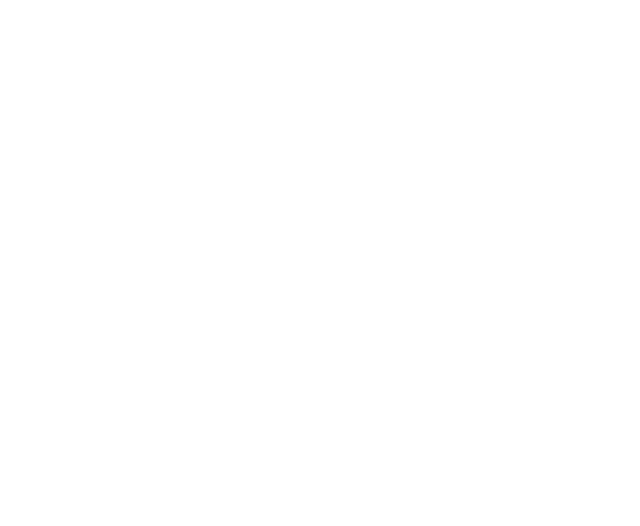
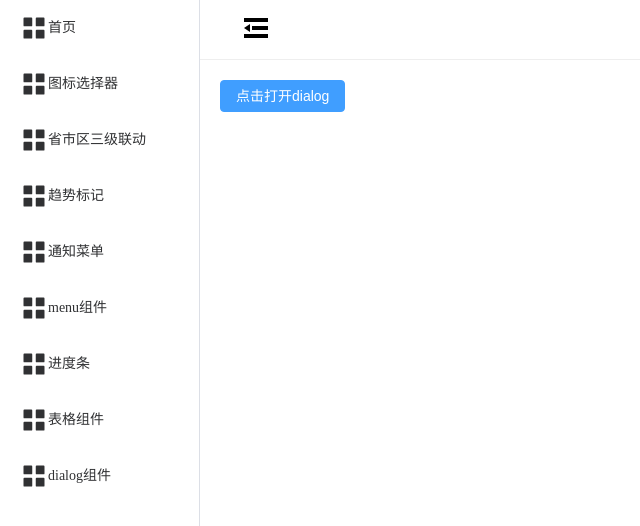
Before and after one commit to yjm020811/jm-ui, a Vue app: page /dialog in a window 1280 px wide. Before the commit this address had no page. Shown: the top 526 px of the page, without its empty margins (0-640 px from the left). Built offline with nearby package versions, Linux system fonts and the light colour scheme.

Commit message:
封装dialog

```diff
--- /dev/null
+++ b/src/components/MyDialog/index.vue
@@ -0,0 +1,81 @@
+<template>
+  <el-button :type="btnType" @click="dialogVisible = true">
+    {{ btnName }}
+  </el-button>
+
+  <el-dialog v-bind="$attrs" v-model="dialogVisible" :title="dialogTitle" width="30%" :before-close="handleClose">
+    <!-- 自定义内容插槽 -->
+    <slot name="content"></slot>
+    <template #footer>
+      <span class="dialog-footer">
+        <el-button @click="cancel">取消</el-button>
+        <el-button type="primary" @click="confirm"> 确定 </el-button>
+      </span>
+    </template>
+  </el-dialog>
+</template>
+
+<script setup>
+import { ref } from "vue";
+import { ElMessageBox } from "element-plus";
+
+const dialogVisible = ref(false);
+
+const props = defineProps({
+  //打开dialog的按钮名称
+  btnName: {
+    type: String,
+    required: true
+  },
+  // 按钮的类型
+  btnType: {
+    type: String,
+    default: "primary"
+  },
+  // dialog的title
+  dialogTitle: {
+    type: String,
+    required: true
+  }
+});
+
+// 自定义事件
+const emits = defineEmits([
+  "updateCancel",
+  "updateConfirm",
+  "closeConfirm",
+  "cancelConfirm"
+]);
+
+const handleClose = () => {
+  ElMessageBox.confirm("确定关闭dialog吗?", {
+    confirmButtonText: "确定",
+    cancelButtonText: "取消",
+    type: "warning"
+  })
+    .then(() => {
+      emits("closeConfirm");
+      dialogVisible.value = false;
+    })
+    .catch(() => {
+      emits("cancelConfirm");
+    });
+};
+
+//  取消按钮的事件
+const cancel = () => {
+  dialogVisible.value = false;
+  emits("updateCancel");
+};
+
+// 确定按钮的事件
+const confirm = () => {
+  dialogVisible.value = false;
+  emits("updateConfirm");
+};
+</script>
+<style scoped>
+.dialog-footer button:first-child {
+  margin-right: 10px;
+}
+</style>
--- a/src/components/container/navSide/index.vue
+++ b/src/components/container/navSide/index.vue
@@ -32,6 +32,10 @@
             <el-icon-menu></el-icon-menu>
             <span>表格组件</span>
         </el-menu-item>
+        <el-menu-item index="/dialog">
+            <el-icon-menu></el-icon-menu>
+            <span>dialog组件</span>
+        </el-menu-item>
     </el-menu>
 </template>
 
@@ -53,5 +57,5 @@
 svg {
     width: 2em;
     height: 2em;
-  }
+}
 </style>
--- /dev/null
+++ b/src/views/dialog/index.vue
@@ -0,0 +1,26 @@
+<template>
+  <MyDialog btnName="点击打开dialog" dialogTitle="我是dialog的标题" @updateCancel="cancel" @updateConfirm="confirm"
+    @closeConfirm="closeConfirm" @cancelConfirm="cancelConfirm">
+    <template #content> 这是内容 </template>
+  </MyDialog>
+</template>
+<script setup>
+import MyDialog from "../../components/MyDialog/index.vue";
+
+const cancel = () => {
+  console.log("点击了自己封装的取消按钮");
+};
+
+const confirm = () => {
+  console.log("点击了自己封装的确认按钮");
+};
+
+const closeConfirm = () => {
+  console.log("点击关闭confirm");
+};
+
+const cancelConfirm = () => {
+  console.log("点击取消confirm");
+};
+</script>
+<style scoped></style>
```
Also changed, not shown: src/components/MyTable/index.vue (+6 -25 lines), src/router/index.js (+15 -11 lines), src/views/table/index.vue (+5 -19 lines).
